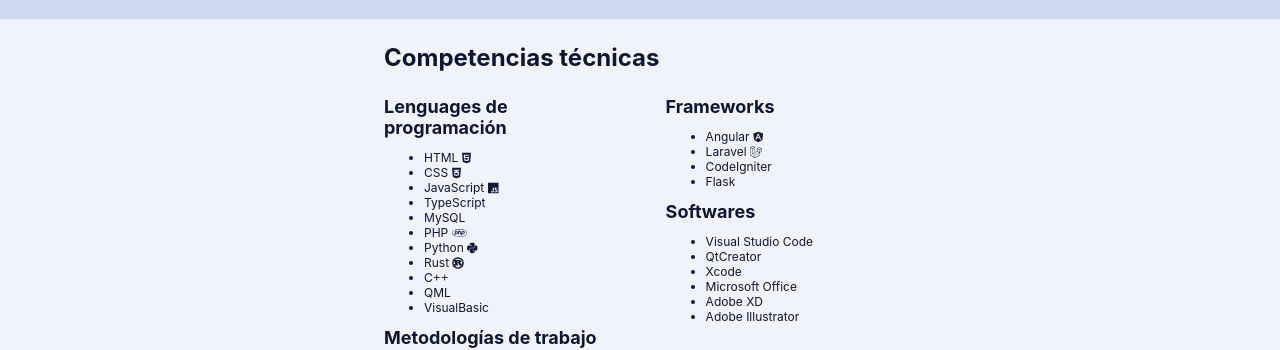
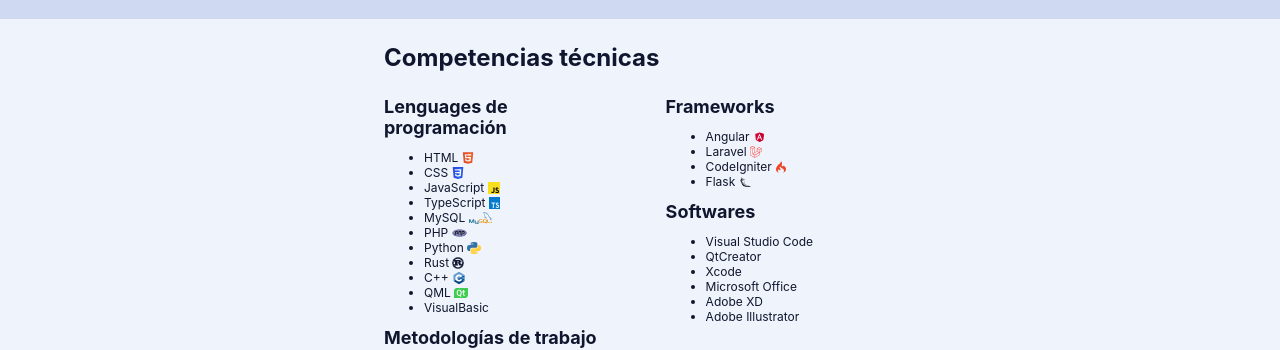
Before and after one commit to aleixjf/curriculum-vitae, a website built with Parcel: page src/index.html in a window 1280 px wide. Shown: the part 1940-2290 px from the top of the page. Built offline with nearby package versions, Linux system fonts and the light colour scheme; some packages are replaced by stand-ins of ours.

Commit message:
Updated languages + framework icons

```diff
--- a/src/index.html
+++ b/src/index.html
@@ -288,16 +288,30 @@
               <section>
                 <h3>Lenguages de programación</h3>
                 <ul>
-                  <li>HTML <i class="fab fa-html5"></i></li>
-                  <li>CSS <i class="fab fa-css3-alt"></i></li>
-                  <li>JavaScript <i class="fab fa-js"></i></li>
-                  <li>TypeScript</li>
-                  <li>MySQL</li>
-                  <li>PHP <i class="fab fa-php"></i></li>
-                  <li>Python <i class="fab fa-python"></i></li>
+                  <!-- <li>HTML <i class="fab fa-html5"></i></li> -->
+                  <li>HTML <img class="svg-inline--fa fa-w-16 icon"
+                    id="html-icon" src="./assets/images/icons/html.svg"></li>
+                  <!-- <li>CSS <i class="fab fa-css3-alt"></i></li> -->
+                  <li>CSS <img class="svg-inline--fa fa-w-16 icon"
+                    id="css-icon" src="./assets/images/icons/css.svg"></li>
+                  <!-- <li>JavaScript <i class="fab fa-js"></i></li> -->
+                  <li>JavaScript <img class="svg-inline--fa fa-w-16 icon"
+                    id="javascript-icon" src="./assets/images/icons/javascript.svg"></li>
+                  <li>TypeScript <img class="svg-inline--fa fa-w-15 icon"
+                    id="typescript-icon" src="./assets/images/icons/typescript.svg"></li>
+                  <li>MySQL <img class="svg-inline--fa fa-w-24 icon"
+                    id="mysql-icon" src="./assets/images/icons/mysql.svg"></li>
+                  <!-- <li>PHP <i class="fab fa-php"></i></li> -->
+                  <li>PHP <img class="svg-inline--fa fa-w-20 icon"
+                    id="php-icon" src="./assets/images/icons/php.svg"></li>
+                  <!-- <li>Python <i class="fab fa-python"></i></li> -->
+                  <li>Python <img class="svg-inline--fa fa-w-18 icon"
+                    id="python-icon" src="./assets/images/icons/python.svg"></li>
                   <li>Rust <i class="fab fa-rust"></i></li>
-                  <li>C++</li>
-                  <li>QML</li>
+                  <li>C++ <img class="svg-inline--fa fa-w-18 icon"
+                    id="cplusplus-icon" src="./assets/images/icons/c++.svg"></li>
+                  <li>QML <img class="svg-inline--fa fa-w-18 icon"
+                    id="qml-icon" src="./assets/images/icons/qt.svg"></li>
                   <li>VisualBasic</li>
                 </ul>
               </section>
@@ -316,10 +330,16 @@
               <section>
                 <h3>Frameworks</h3>
                 <ul>
-                  <li>Angular <i class="icon fab fa-angular"></i></li>
-                  <li>Laravel <i class="fab fa-laravel"></i></li>
-                  <li>CodeIgniter</li>
-                  <li>Flask</li>
+                  <!-- <li>Angular <i class="icon fab fa-angular"></i></li> -->
+                  <li>Angular <img class="svg-inline--fa fa-w-18 icon"
+                    id="angular-icon" src="./assets/images/icons/angular.svg"></li>
+                  <!-- <li>Laravel <i class="fab fa-laravel"></i></li> -->
+                  <li>Laravel <img class="svg-inline--fa fa-w-16 icon"
+                    id="laravel-icon" src="./assets/images/icons/laravel.svg"></li>
+                  <li>CodeIgniter <img class="svg-inline--fa fa-w-16 icon"
+                    id="codeigniter-icon" src="./assets/images/icons/codeigniter.svg"></li>
+                  <li>Flask <img class="svg-inline--fa fa-w-18 icon"
+                    id="flask-icon" src="./assets/images/icons/flask.svg"></li>
                 </ul>
               </section>
 
```
Also changed, not shown: src/assets/images/icons/angular.svg (added), src/assets/images/icons/c++.svg (added), src/assets/images/icons/codeigniter.svg (added), src/assets/images/icons/css text.svg (added), src/assets/images/icons/css.svg (added), src/assets/images/icons/css2.svg (added), src/assets/images/icons/flask.svg (added), src/assets/images/icons/html text.svg (added), src/assets/images/icons/html.svg (added), src/assets/images/icons/javascript.svg (added), src/assets/images/icons/laravel.svg (added), src/assets/images/icons/mysql.svg (added), src/assets/images/icons/php.svg (added), src/assets/images/icons/python.svg (added), 4 more files.
